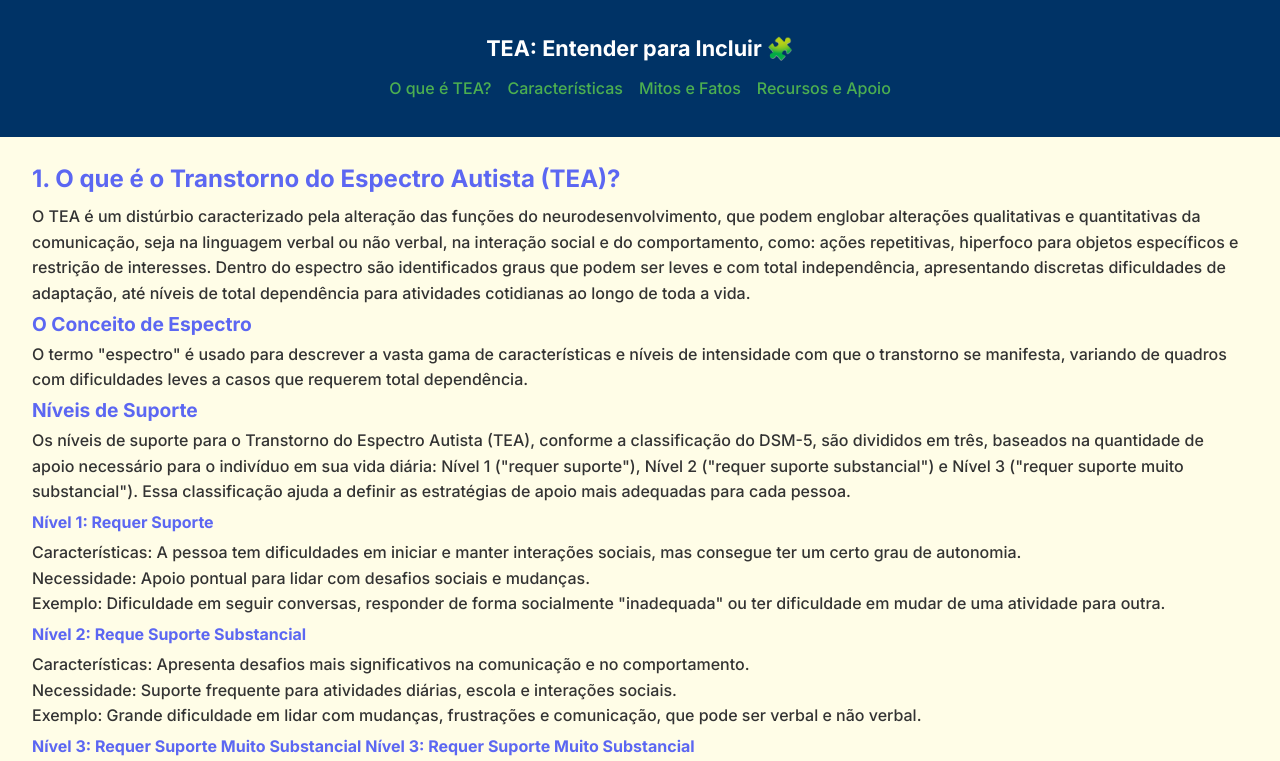
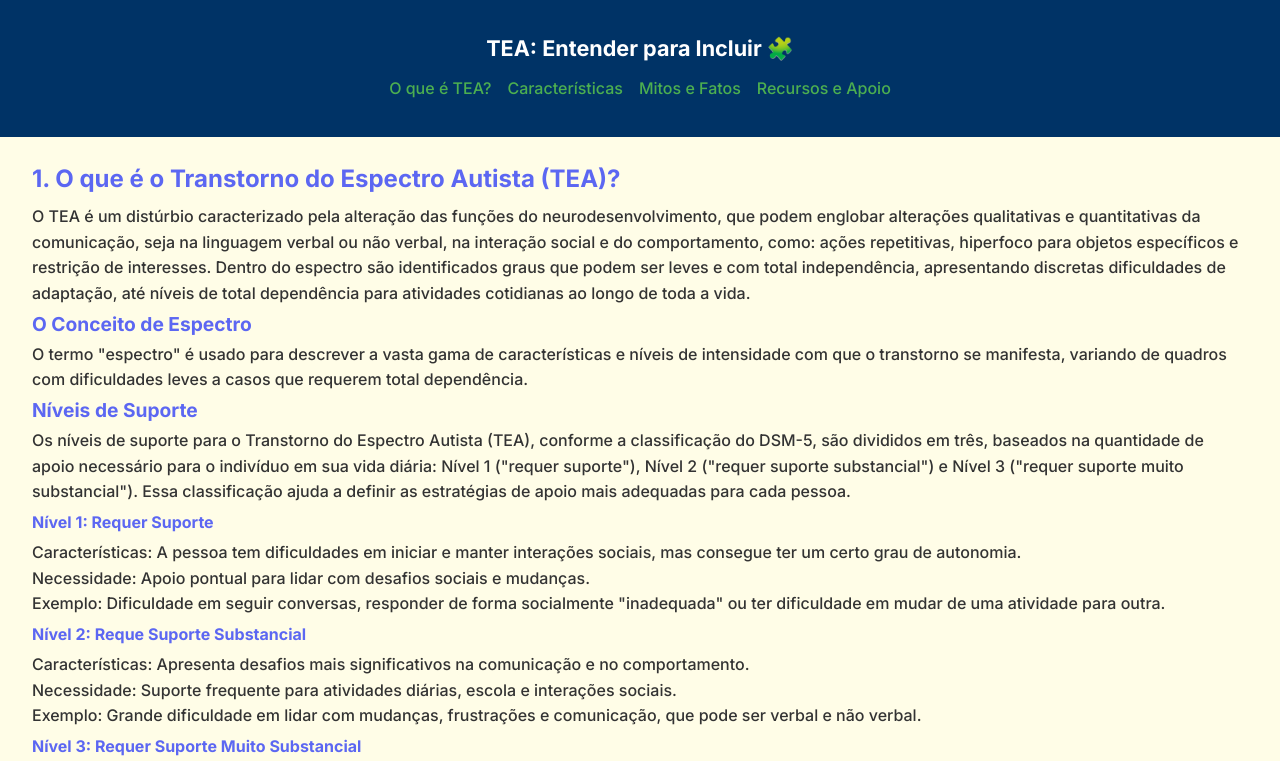
Before and after one commit to MichelBasteiro10/oque-e-autismo, a plain HTML site: page index.html in a window 1280 px wide. Shown: the top 761 px of the page. Drawn offline with Linux system fonts and the light colour scheme.

Commit message:
Correção na section o-que-e

```diff
--- a/index.html
+++ b/index.html
@@ -84,8 +84,7 @@
             ser verbal e não verbal.
           </p>
           <h4>
-            Nível 3: Requer Suporte Muito Substancial Nível 3: Requer Suporte
-            Muito Substancial
+            Nível 3: Requer Suporte Muito Substancial
           </h4>
           <p>
             Características: Dificuldades severas na comunicação e na
```
